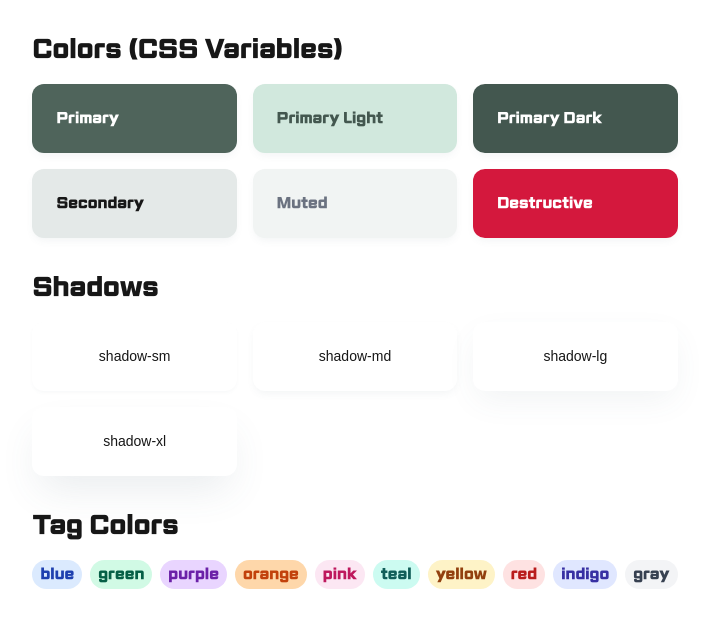
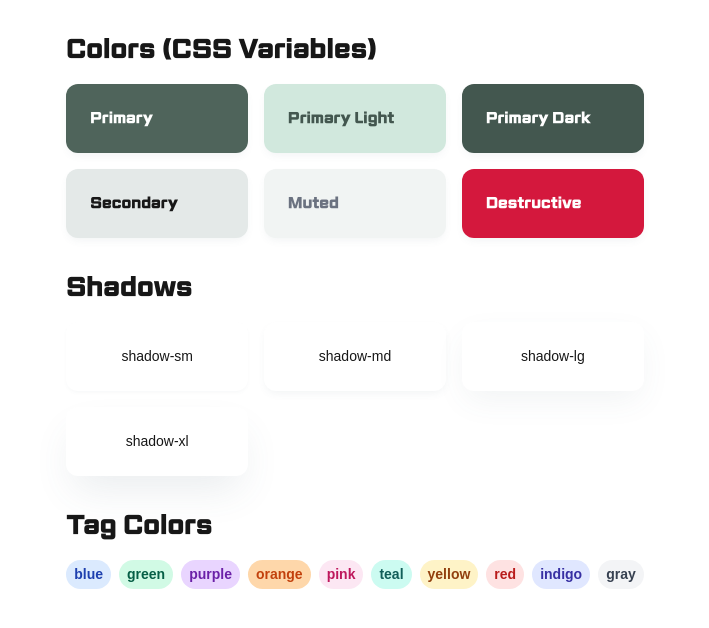
Before and after one commit to KimDongGyun23/deloki, a Next.js app: page / in a window 1280 px wide. Shown: the top 628 px of the page, without its empty margins (285-994 px from the left). Built offline with nearby package versions, Linux system fonts and the light colour scheme; a web font is replaced by a local one.

Commit message:
feat: 태그 스타일에 display 폰트 적용 (#3)
- tagStyle에 fontFamily.display 적용

```diff
--- a/app/page.tsx
+++ b/app/page.tsx
@@ -50,6 +50,7 @@ const tagStyle = css`
   align-items: center;
   padding: ${spacing.xs} ${spacing.sm};
   border-radius: ${borderRadius.lg};
+  font-family: ${typography.fontFamily.display};
   font-size: ${typography.fontSize.sm};
   font-weight: ${typography.fontWeight.semibold};
 `;
```
